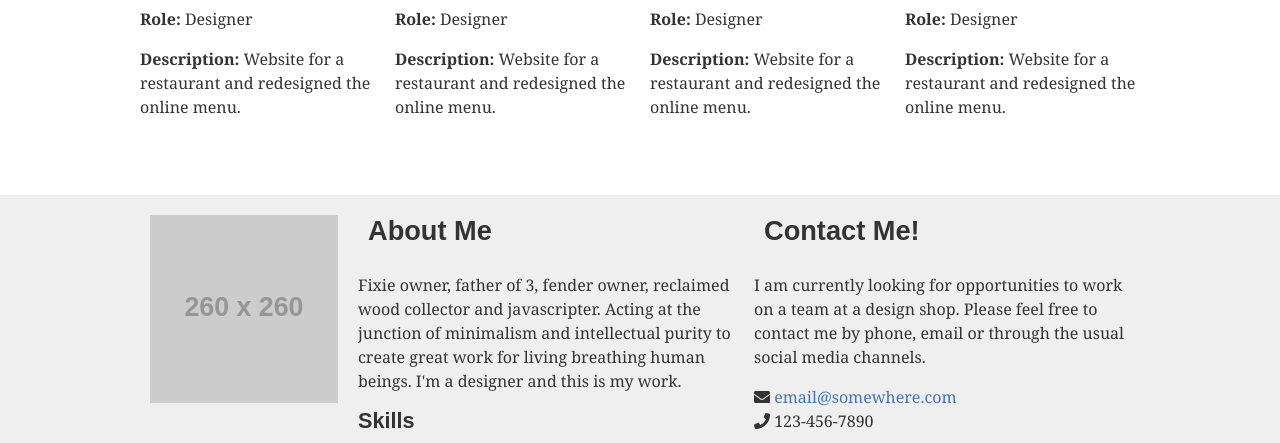
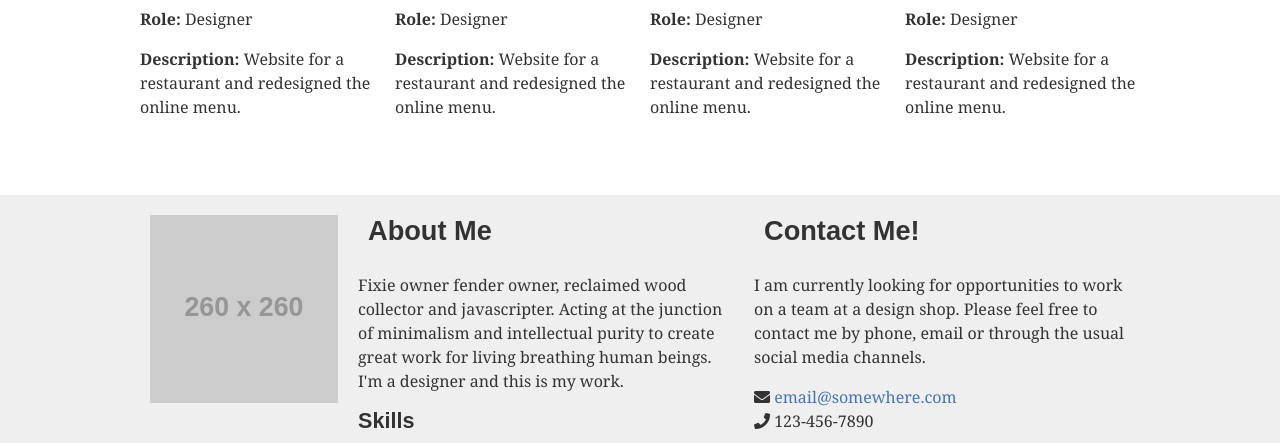
Before and after one commit to RandomForestPanda/Portfolio, a plain HTML site: page index.html in a window 1280 px wide. Shown: the part 868-1311 px from the top of the page. Drawn offline with nearby package versions, Linux system fonts and the light colour scheme; placeholder pictures from the web are drawn by us.

Commit message:
Update index.html
PES1UG22CS671

```diff
--- a/index.html
+++ b/index.html
@@ -149,7 +149,7 @@
 
             <article>
 				<h2>About Me</h2>
-				<p>Fixie owner, father of 3, fender owner, reclaimed wood collector and javascripter. Acting at the junction of minimalism and intellectual purity to create great work for living breathing human beings. I'm a designer and this is my work.</p>
+				<p>Fixie owner fender owner, reclaimed wood collector and javascripter. Acting at the junction of minimalism and intellectual purity to create great work for living breathing human beings. I'm a designer and this is my work.</p>
 				<h3>Skills</h3>
 				<p>I am particularly good at BLAH BLAH and really enjoy BLAH. I am currently learning BLAH and I'm very exited about BLAH BLAH.</p>
 			</article>
```
